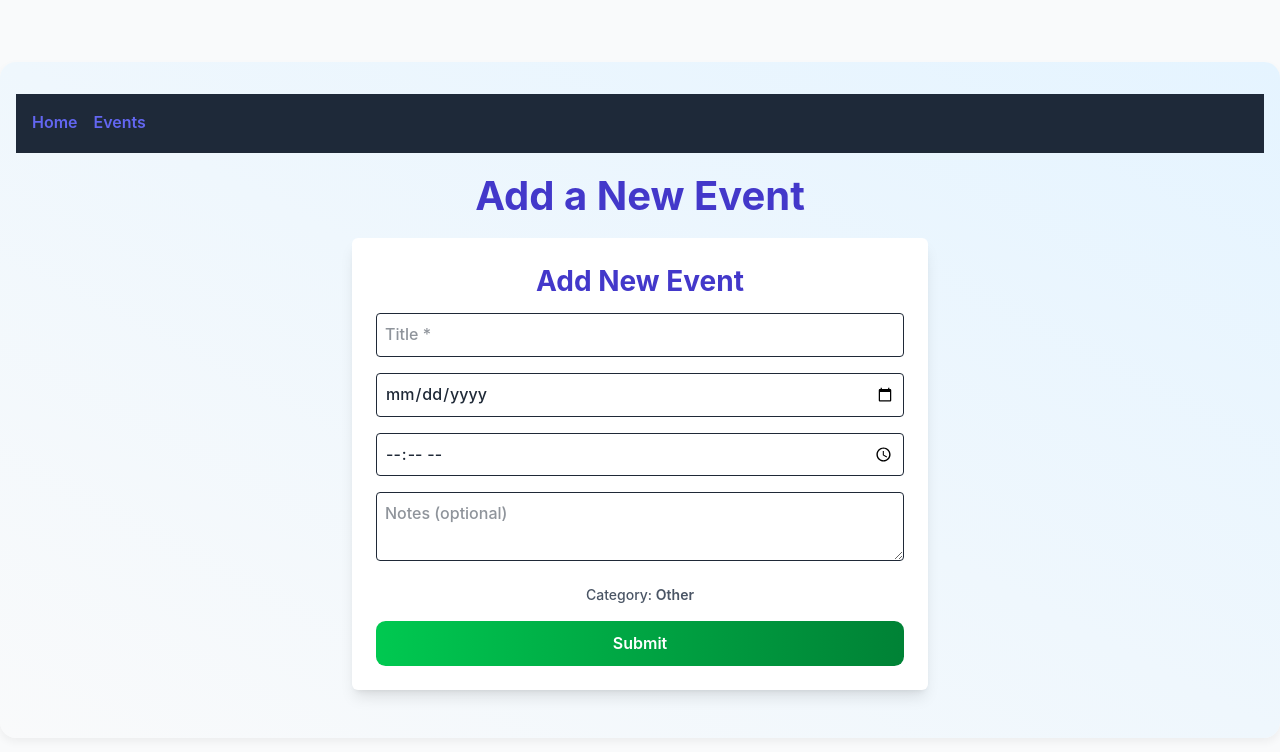
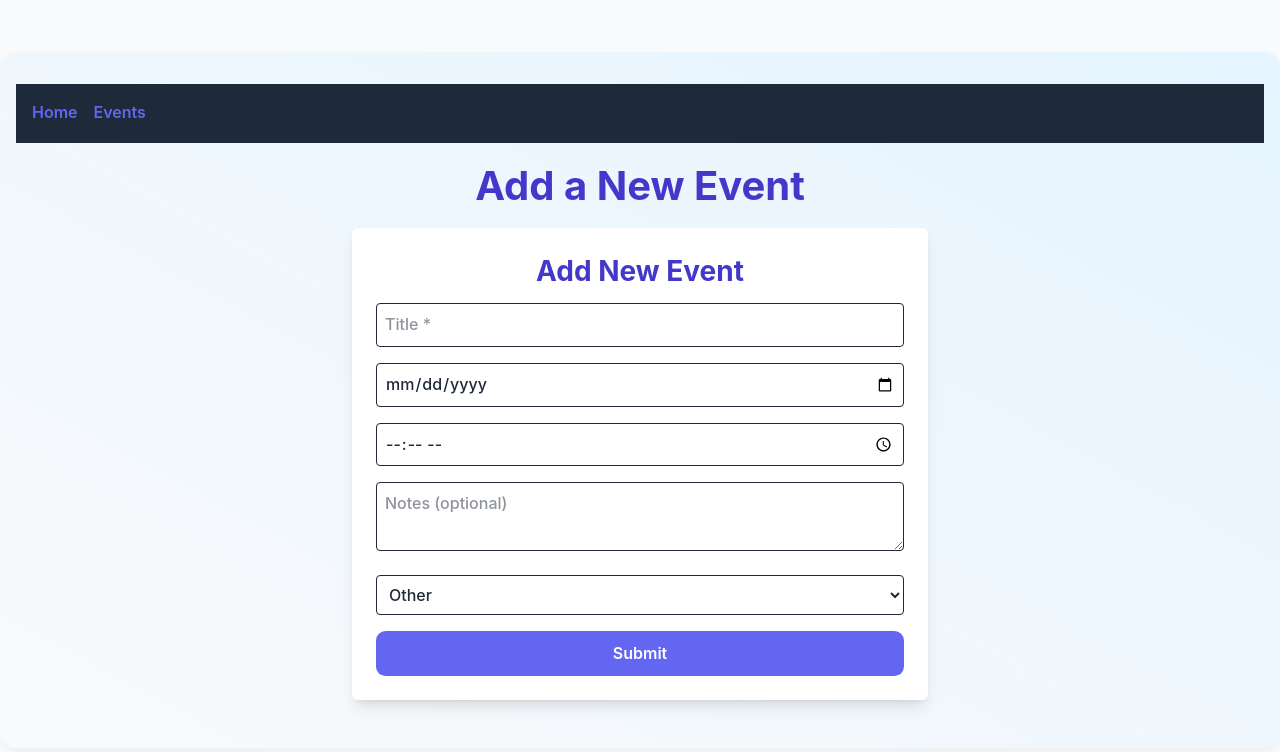
Before and after one commit to mahfuzctg/mini-event-scheduler-client, a React (Vite) app: page /events in a window 1280 px wide. Shown: the top 752 px of the page. Built offline with nearby package versions, Linux system fonts and the light colour scheme; no server answers.

Commit message:
comonents: modifed event-form

```diff
--- a/src/components/EventForm.tsx
+++ b/src/components/EventForm.tsx
@@ -1,11 +1,11 @@
-import React, { useEffect, useState } from "react";
-import type { EventType } from "../types/event";
+import React, { useState } from "react";
+import type { NewEventInput } from "../types/event";
 
 interface Props {
-  onAddEvent: (newEvent: EventType) => void;
+  onSubmit: (newEvent: NewEventInput) => void;
 }
 
-const EventForm: React.FC<Props> = ({ onAddEvent }) => {
+const EventForm: React.FC<Props> = ({ onSubmit }) => {
   const [title, setTitle] = useState("");
   const [date, setDate] = useState("");
   const [time, setTime] = useState("");
@@ -14,53 +14,27 @@ const EventForm: React.FC<Props> = ({ onAddEvent }) => {
     "Other"
   );
 
-  useEffect(() => {
-    // Simulate fetching from backend
-    const fetchCategory = async () => {
-      try {
-        const res = await fetch(`${import.meta.env.VITE_API_URL}/category`);
-        const data = await res.json();
-        setCategory(data.category);
-      } catch {
-        setCategory("Other");
-      }
-    };
-    fetchCategory();
-  }, []);
-
-  const handleSubmit = async (e: React.FormEvent) => {
+  const handleSubmit = (e: React.FormEvent) => {
     e.preventDefault();
     if (!title || !date || !time) {
       alert("Please fill in all required fields.");
       return;
     }
 
-    const newEvent: EventType = {
-      id: crypto.randomUUID(),
+    const newEvent: NewEventInput = {
       title,
       date,
       time,
       notes,
       category,
-      isArchived: false,
     };
 
-    try {
-      const res = await fetch(`${import.meta.env.VITE_API_URL}/events`, {
-        method: "POST",
-        headers: { "Content-Type": "application/json" },
-        body: JSON.stringify(newEvent),
-      });
-      if (!res.ok) throw new Error();
+    onSubmit(newEvent);
 
-      onAddEvent(newEvent);
-      setTitle("");
-      setDate("");
-      setTime("");
-      setNotes("");
-    } catch {
-      alert("Failed to create event. Please try again.");
-    }
+    setTitle("");
+    setDate("");
+    setTime("");
+    setNotes("");
   };
 
   return (
@@ -97,12 +71,20 @@ const EventForm: React.FC<Props> = ({ onAddEvent }) => {
         onChange={(e) => setNotes(e.target.value)}
         className="w-full border p-2 rounded"
       ></textarea>
-      <div className="text-sm text-gray-600">
-        Category: <span className="font-semibold">{category}</span>
-      </div>
+      <select
+        value={category}
+        onChange={(e) =>
+          setCategory(e.target.value as "Work" | "Personal" | "Other")
+        }
+        className="w-full border p-2 rounded"
+      >
+        <option value="Work">Work</option>
+        <option value="Personal">Personal</option>
+        <option value="Other">Other</option>
+      </select>
       <button
         type="submit"
-        className="w-full bg-gradient-to-r from-green-500 to-green-700 text-white py-2 rounded hover:opacity-90"
+        className="w-full bg-green-600 text-white py-2 rounded hover:bg-green-700"
       >
         Submit
       </button>
```
